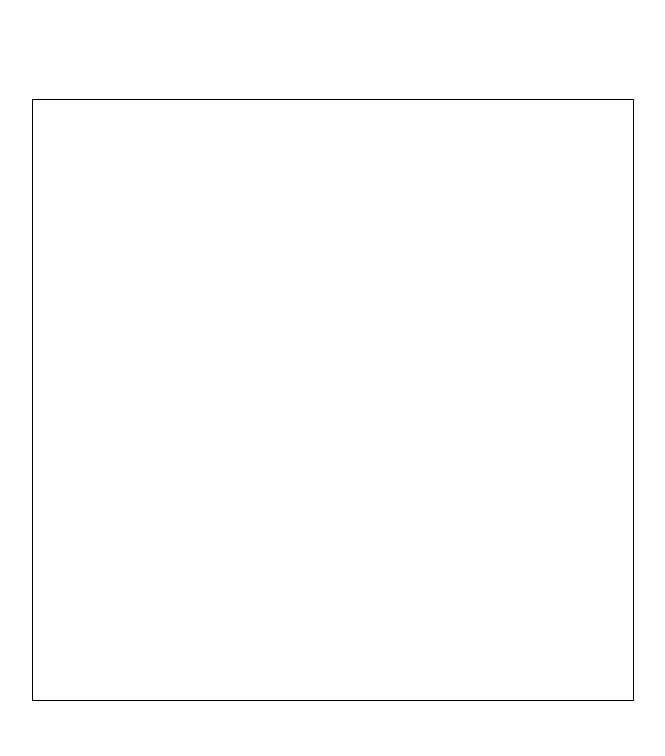
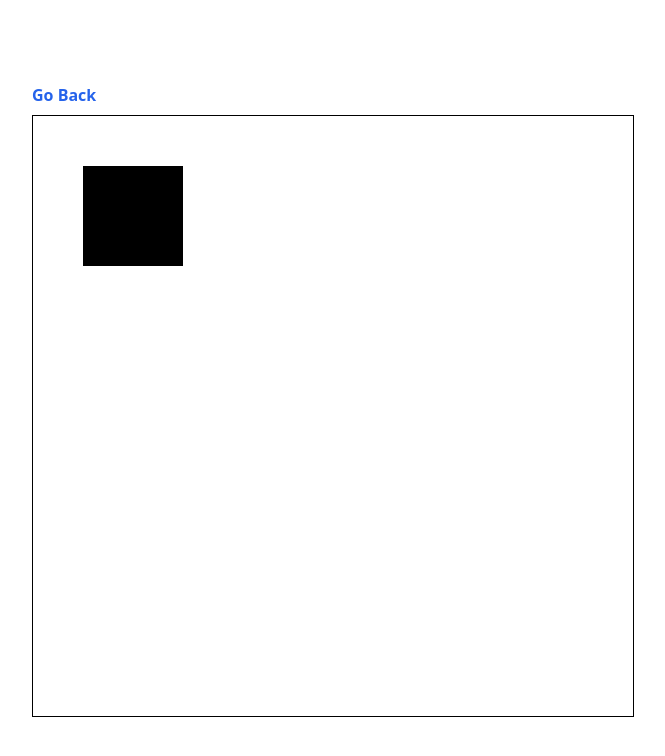
Before and after one commit to BorisKlco/js.BrowserGames, a website: page 001-sprite-animation/index.html in a window 1280 px wide. Shown: the whole page, without its empty margins (307-972 px from the left). Drawn offline with nearby package versions, Linux system fonts and the light colour scheme.

Commit message:
2 files modified

```diff
--- a/001-sprite-animation/index.html
+++ b/001-sprite-animation/index.html
@@ -1,11 +1,13 @@
-<!DOCTYPE html>
 <html>
   <head>
     <title>js.SpriteAnimation</title>
     <script src="https://cdn.tailwindcss.com"></script>
   </head>
-  <body class="h-screen">
+  <body class="h-screen font-sans">
     <div class="grid place-content-center h-full">
+      <a class="text-blue-600 hover:text-blue-400 font-semibold mb-2" href="../"
+        >Go Back</a
+      >
       <canvas id="box" class="border border-black"></canvas>
     </div>
     <script src="script.js"></script>
--- a/001-sprite-animation/script.js
+++ b/001-sprite-animation/script.js
@@ -1,5 +1,16 @@
 const canvas = document.getElementById('box');
-const ctx = canvas.getAttribute('2d');
+const ctx = canvas.getContext('2d');
 
 const C_WIDTH = (canvas.width = 600);
 const C_HEIGHT = (canvas.height = 600);
+
+const animationFrames = new Image();
+animationFrames.src = 'anim.png';
+
+function exampleBox() {
+  ctx.clearRect(0, 0, C_WIDTH, C_HEIGHT);
+  ctx.fillRect(50, 50, 100, 100);
+  requestAnimationFrame(exampleBox);
+}
+
+exampleBox();
```
